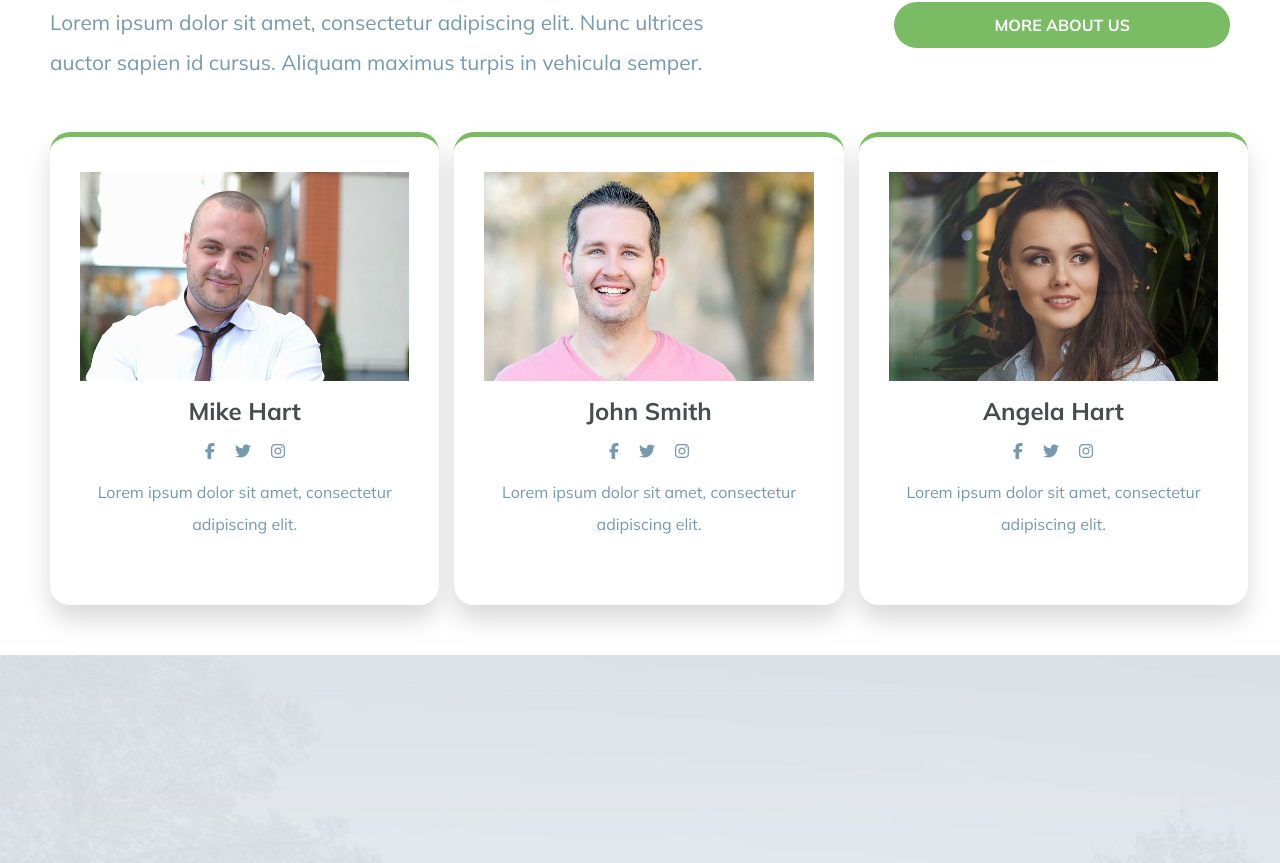
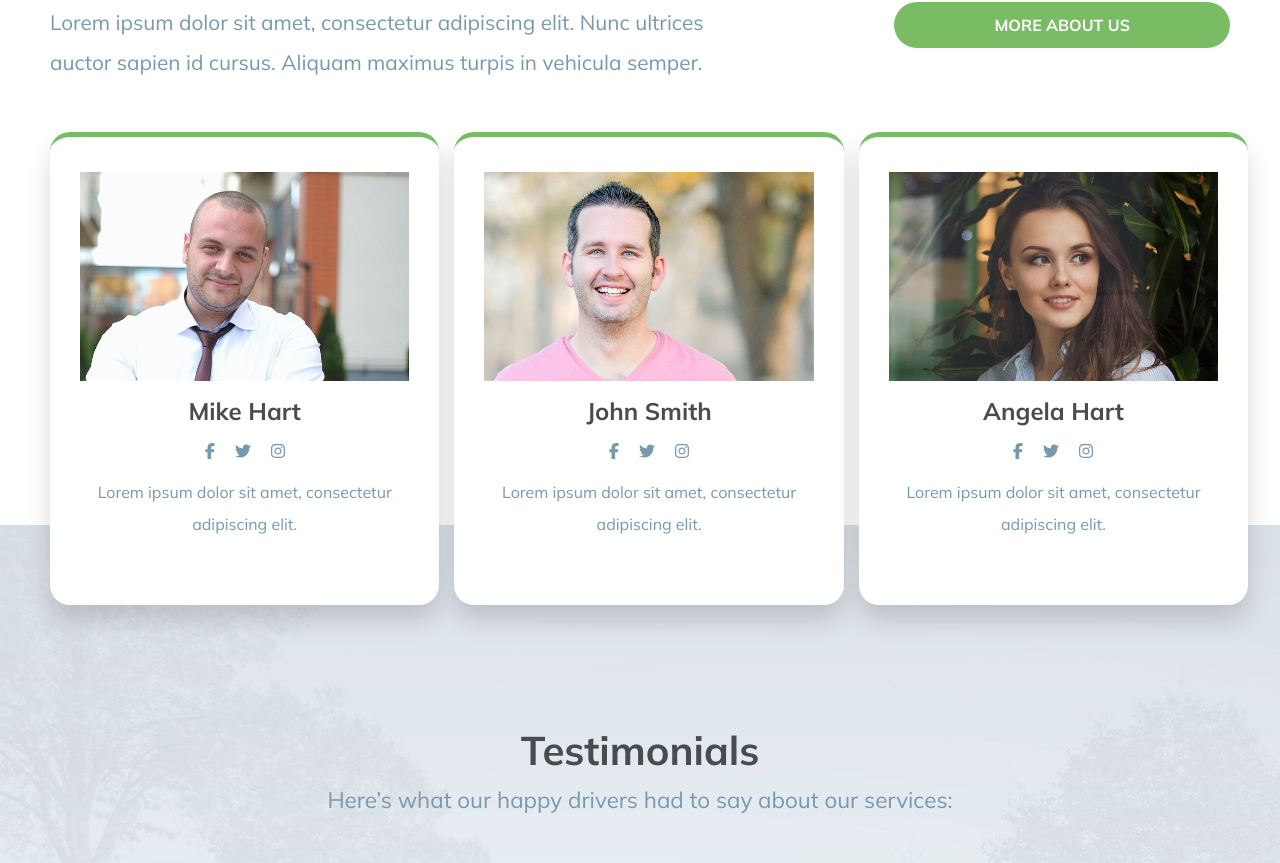
Before and after one commit to matteopompei/proj-html-vuejs, a Vue app: page / in a window 1280 px wide. Shown: the part 2590-3453 px from the top of the page. Built offline with nearby package versions, Linux system fonts and the light colour scheme.

Commit message:
Margin bottom fixato

```diff
--- a/src/components/sections/Instructors.vue
+++ b/src/components/sections/Instructors.vue
@@ -71,7 +71,6 @@ section {
       }
 
       .about-us {
-        // display: block;
         padding: 13px 100px;
         height: fit-content;
         background: $accent;
@@ -98,6 +97,7 @@ section {
         flex-direction: column;
         justify-content: center;
         gap: 15px;
+        margin-bottom: -130px;
         padding: 35px 30px;
         width: 33%;
         background: #fff;
```
